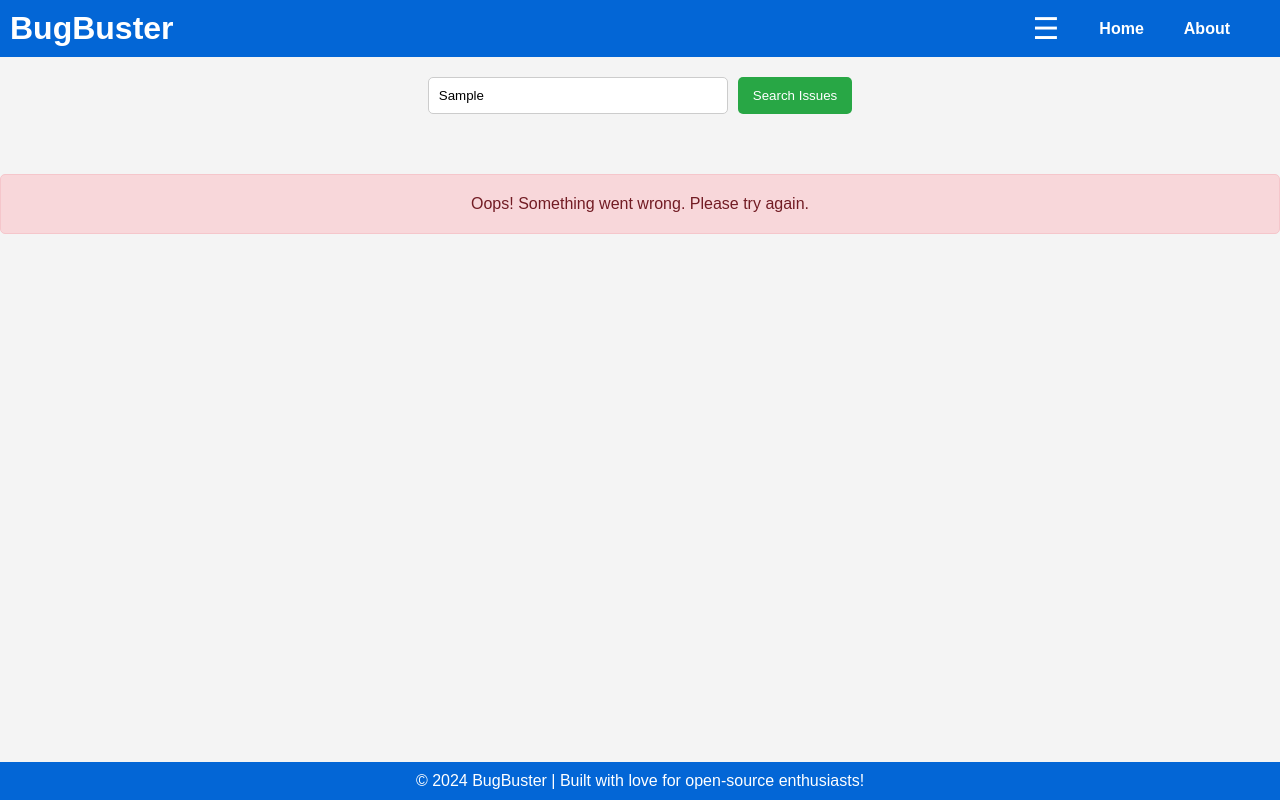
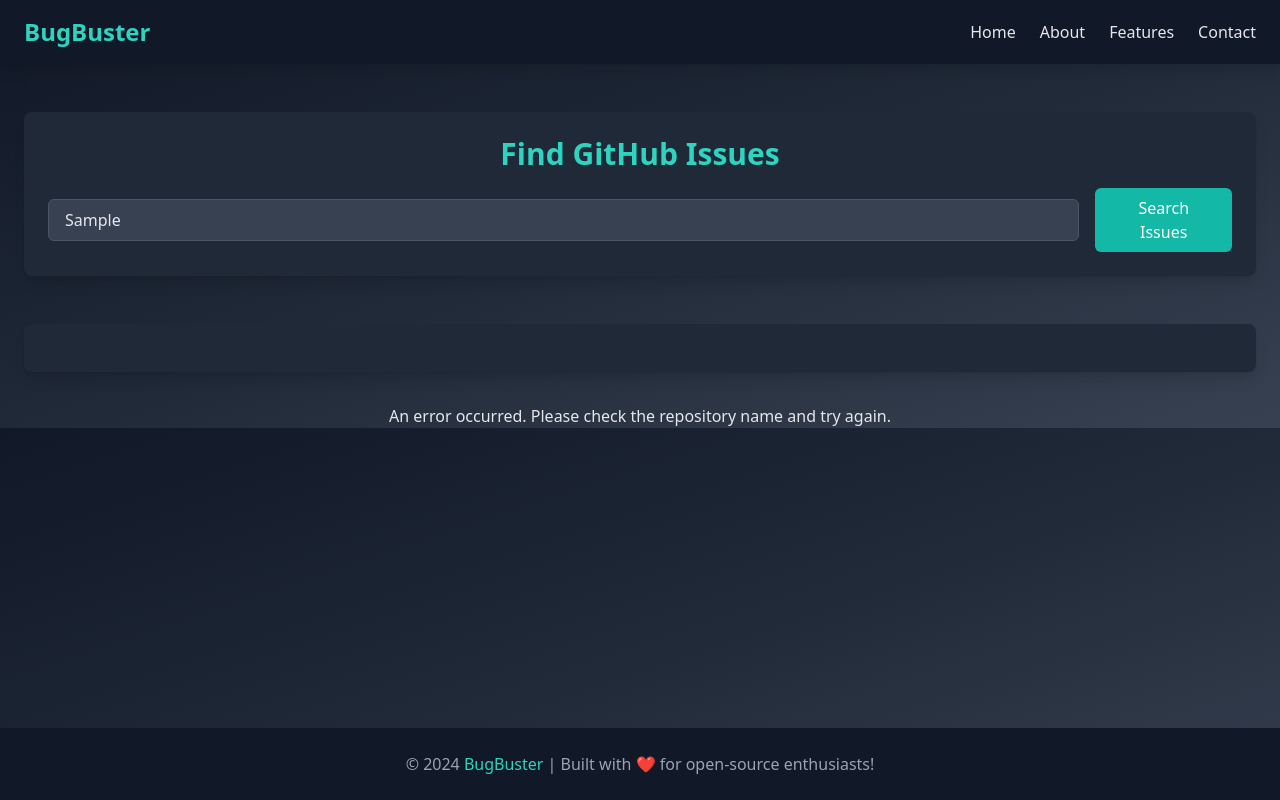
Before and after one commit to Mrshelby0/BugBuster, a plain HTML site: page index.html in a window 1280 px wide. Both pictures are taken after typing "Sample" into the empty fields and a click on the button "Search Issues". Drawn offline with nearby package versions, Linux system fonts and the light colour scheme; no server answers.

Commit message:
imporve the ui and fix some bugs in js

```diff
--- a/index.html
+++ b/index.html
@@ -4,50 +4,104 @@
     <meta charset="UTF-8">
     <meta name="viewport" content="width=device-width, initial-scale=1.0">
     <title>BugBuster - GitHub Issue Finder</title>
-    <link rel="stylesheet" href="styles.css">
+    <script src="https://cdn.tailwindcss.com"></script>
 </head>
-<body>
-    <header>
-        <div class="navbar">
-            <div class="logo">
-                <h1>BugBuster</h1>
-            </div>
-            <div class="menu" id="menu-toggle">
-                <button class="hamburger" id="hamburger-btn">&#9776;</button>
-                <ul id="nav-links" class="hidden">
-                    <li><a href="#">Home</a></li>
-                    <li><a href="#">About</a></li>
-                    <li id="user-menu">
-                        <!-- Dynamic Username or Sign-In/Sign-Up Links -->
-                    </li>
-                </ul>
+<body class="bg-gradient-to-br from-gray-900 via-gray-800 to-gray-700 text-gray-200 font-sans">
+
+<!-- Header -->
+<!-- Header -->
+<header class="bg-gray-900 shadow-lg sticky top-0 z-50">
+    <div class="container mx-auto flex items-center justify-between py-4 px-6">
+        <h1 class="text-2xl font-bold text-teal-400">BugBuster</h1>
+        <nav class="relative">
+            <!-- Hamburger button -->
+            <button id="hamburger-btn" class="lg:hidden text-xl focus:outline-none text-teal-400">
+                &#9776;
+            </button>
+            <ul class="hidden lg:flex space-x-6">
+                <li><a href="#" class="hover:text-teal-300 transition duration-300">Home</a></li>
+                <li><a href="#" class="hover:text-teal-300 transition duration-300">About</a></li>
+                <li><a href="#" class="hover:text-teal-300 transition duration-300">Features</a></li>
+                <li><a href="#" class="hover:text-teal-300 transition duration-300">Contact</a></li>
+            </ul>
+        </nav>
+    </div>
+</header>
+
+<!-- Mobile Navigation -->
+<div id="mobile-menu" class="fixed inset-0 bg-gray-800 bg-opacity-90 transform -translate-x-full transition-transform duration-300">
+    <div class="flex justify-between items-center py-4 px-6">
+        <h1 class="text-2xl font-bold text-teal-400">BugBuster</h1>
+    </div>
+    <ul class="flex flex-col space-y-4 text-center mt-8">
+        <li><a href="#" class="text-lg hover:text-teal-300 transition duration-300">Home</a></li>
+        <li><a href="#" class="text-lg hover:text-teal-300 transition duration-300">About</a></li>
+        <li><a href="#" class="text-lg hover:text-teal-300 transition duration-300">Features</a></li>
+        <li><a href="#" class="text-lg hover:text-teal-300 transition duration-300">Contact</a></li>
+        <li><a href="#" class="text-lg hover:text-teal-300 transition duration-300">Login</a></li>
+        <li><a href="#" class="text-lg hover:text-teal-300 transition duration-300">Sign Up</a></li>
+    </ul>
+</div>
+<script>
+
+    // Grab DOM elements
+const hamburgerBtn = document.getElementById('hamburger-btn'); // Hamburger button
+const mobileMenu = document.getElementById('mobile-menu'); // Mobile menu container
+
+// Toggle the mobile menu visibility when the hamburger button is clicked
+hamburgerBtn.addEventListener('click', () => {
+    mobileMenu.classList.toggle('-translate-x-full'); // Toggle the off-screen class
+});
+
+// Close the mobile menu if clicked outside
+document.addEventListener('click', (e) => {
+    // Check if the clicked element is outside the mobile menu and hamburger button
+    if (!mobileMenu.contains(e.target) && !hamburgerBtn.contains(e.target)) {
+        mobileMenu.classList.add('-translate-x-full'); // Hide the menu
+    }
+});
+
+</script>
+
+    <!-- Main Content -->
+    <main class="container mx-auto mt-12 px-6">
+        <!-- Search Container -->
+        <div class="bg-gray-800 shadow-lg rounded-lg p-6 space-y-4">
+            <h2 class="text-3xl font-semibold text-teal-400 text-center">Find GitHub Issues</h2>
+            <div class="flex flex-col md:flex-row md:space-x-4 items-center">
+                <input type="text" id="repo-input" placeholder="Enter GitHub repository (e.g., facebook/react)"
+                    class="w-full border border-gray-600 bg-gray-700 text-gray-200 rounded-md px-4 py-2 focus:ring-2 focus:ring-teal-400 focus:outline-none">
+                <button id="search-button"
+                    class="mt-4 md:mt-0 bg-teal-500 text-white px-6 py-2 rounded-md hover:bg-teal-600 transition duration-300">
+                    Search Issues
+                </button>
             </div>
         </div>
-    </header>
 
-    <main>
-        <div class="search-container">
-            <input type="text" id="repo-input" placeholder="Enter GitHub repository (e.g., facebook/react)">
-            <button id="search-button">Search Issues</button>
+        <!-- Loading Spinner -->
+        <div id="loading-spinner" class="hidden mt-8 text-center">
+            <div class="loader mx-auto border-4 border-gray-300 border-t-teal-500 rounded-full w-12 h-12 animate-spin"></div>
+            <p class="text-gray-400 mt-4">Loading issues...</p>
         </div>
 
-        <div id="loading-spinner" class="hidden">
-            <p>Loading issues...</p>
-        </div>
-
-        <section id="issues-container" class="hidden">
+        <!-- Issues Container -->
+        <section id="issues-container" class="hidden mt-12 bg-gray-800 shadow-lg rounded-lg p-6">
             <!-- Issues will be dynamically inserted here -->
         </section>
 
-        <div id="error-message" class="hidden">
-            <p>Oops! Something went wrong. Please try again.</p>
+        <!-- Error Message -->
+        <div id="error-message" class="hidden mt-8 text-center">
+            <p class="text-red-500 font-semibold">Oops! Something went wrong. Please try again.</p>
         </div>
     </main>
 
-    <footer>
-        <p>&copy; 2024 BugBuster | Built with love for open-source enthusiasts!</p>
+    <!-- Footer -->
+    <footer class="bg-gray-900 py-6 fixed bottom-0 left-0 right-0 text-center text-gray-400">
+        <p>&copy; 2024 <span class="text-teal-400">BugBuster</span> | Built with ❤️ for open-source enthusiasts!</p>
     </footer>
+    <!-- JavaScript for Menu -->
 
-    <script src="script.js"></script>
+    <script src="script.js" defer></script>
+
 </body>
 </html>
--- a/script.js
+++ b/script.js
@@ -1,88 +1,133 @@
-// GitHub Issues Fetching & Displaying Logic
+// DOM Elements
 const searchButton = document.getElementById('search-button');
 const repoInput = document.getElementById('repo-input');
 const issuesContainer = document.getElementById('issues-container');
 const loadingSpinner = document.getElementById('loading-spinner');
 const errorMessage = document.getElementById('error-message');
-const hamburgerBtn = document.getElementById('hamburger-btn');
 const navLinks = document.getElementById('nav-links');
 const userMenu = document.getElementById('user-menu');
 
-// Simulate whether the user is logged in
+// User Authentication Simulation
 let loggedIn = false; // Change to true to simulate a logged-in user
-let username = "JohnDoe"; // Change to the logged-in username
+let username = "JohnDoe"; // Example username
 
-// Toggle the hamburger menu for small screens
-hamburgerBtn.addEventListener('click', () => {
-    document.querySelector('.navbar').classList.toggle('open');
-});
+// Event Listeners
+hamburgerBtn.addEventListener('click', toggleNavbar);
+searchButton.addEventListener('click', fetchGitHubIssues);
 
-// Update the user menu based on login status
-function updateUserMenu() {
-    if (loggedIn) {
-        userMenu.innerHTML = `<a href="#">Hello, ${username}</a>`;
-    } else {
-        userMenu.innerHTML = `<a href="#" onclick="signIn()">Sign In</a> | <a href="#" onclick="signUp()">Sign Up</a>`;
-    }
+// Initialize the User Menu
+updateUserMenu();
+
+/**
+ * Toggle the visibility of the navbar menu for mobile devices.
+ */
+function toggleNavbar() {
+    navLinks.classList.toggle('hidden');
+    navLinks.classList.toggle('flex');
 }
 
-// Simulate the sign-in process
+/**
+ * Update the user menu to display login options or a personalized greeting.
+ */
+function updateUserMenu() {
+    userMenu.innerHTML = loggedIn
+        ? `<a href="#">Hello, ${username}</a>`
+        : `<a href="#" onclick="signIn()">Sign In</a> | <a href="#" onclick="signUp()">Sign Up</a>`;
+}
+
+/**
+ * Simulate the sign-in process.
+ */
 function signIn() {
     alert("Sign-In functionality will be implemented later.");
 }
 
-// Simulate the sign-up process
+/**
+ * Simulate the sign-up process.
+ */
 function signUp() {
     alert("Sign-Up functionality will be implemented later.");
 }
 
-searchButton.addEventListener('click', fetchGitHubIssues);
-
+/**
+ * Fetch GitHub issues from a repository and display them.
+ */
 async function fetchGitHubIssues() {
     const repoName = repoInput.value.trim();
+
     if (!repoName) {
-        alert("Please enter a repository name!");
+        alert("Please enter a valid repository name!");
         return;
     }
 
-    showLoading(true);
+    toggleLoading(true);
     clearPreviousIssues();
 
     try {
         const response = await fetch(`https://api.github.com/repos/${repoName}/issues?labels=good%20first%20issue,help%20wanted`);
 
         if (!response.ok) {
-            throw new Error("Failed to fetch issues");
+            throw new Error(`Failed to fetch issues: ${response.statusText}`);
         }
 
         const issues = await response.json();
 
         if (issues.length === 0) {
-            errorMessage.textContent = "No issues found for this repository.";
-            errorMessage.style.display = "block";
+            showMessage("There are no issues in this repo.");
         } else {
             displayIssues(issues);
         }
     } catch (error) {
         console.error("Error fetching issues:", error);
-        errorMessage.textContent = "Oops! Something went wrong. Please try again.";
-        errorMessage.style.display = "block";
+        showMessage("An error occurred. Please check the repository name and try again.");
     } finally {
-        showLoading(false);
+        toggleLoading(false);
     }
 }
 
-function showLoading(isLoading) {
-    if (isLoading) {
-        loadingSpinner.style.display = "block";
-        issuesContainer.style.display = "none";
-    } else {
-        loadingSpinner.style.display = "none";
-        issuesContainer.style.display = "grid";
-    }
+/**
+ * Toggle the loading spinner and issues container visibility.
+ * @param {boolean} isLoading - Whether to show the loading spinner.
+ */
+function toggleLoading(isLoading) {
+    loadingSpinner.style.display = isLoading ? "block" : "none";
+    issuesContainer.style.display = isLoading ? "none" : "grid";
 }
 
+/**
+ * Clear previously displayed issues and error messages.
+ */
 function clearPreviousIssues() {
     issuesContainer.innerHTML = '';
-    errorMessage.style.display = 'none'; // Hide error message if it's displayed
+    errorMessage.style.display = 'none';
 }
+
+/**
+ * Display a message in the error message container.
+ * @param {string} message - The message to display.
+ */
+function showMessage(message) {
+    errorMessage.textContent = message;
+    errorMessage.style.display = "block";
+}
+
+/**
+ * Display the fetched GitHub issues in the issues container.
+ * @param {Array} issues - The list of GitHub issues to display.
+ */
+function displayIssues(issues) {
+    issues.forEach(issue => {
+        const issueCard = document.createElement('div');
+        issueCard.className = "issue-card border p-4 rounded-lg shadow hover:shadow-lg transition";
+
+        issueCard.innerHTML = `
+            <h3 class="font-bold text-lg text-blue-500 hover:underline">
+                <a href="${issue.html_url}" target="_blank">${issue.title}</a>
+            </h3>
+            <p class="text-gray-600">${issue.body ? issue.body.slice(0, 100) + "..." : "No description provided."}</p>
+            <p class="text-sm text-gray-400 mt-2">Created by: ${issue.user.login}</p>
+        `;
+
+        issuesContainer.appendChild(issueCard);
+    });
+}
--- a/styles.css
+++ /dev/null
@@ -1,190 +0,0 @@
-/* Basic Styling */
-* {
-    margin: 0;
-    padding: 0;
-    box-sizing: border-box;
-}
-
-body {
-    font-family: Arial, sans-serif;
-    background-color: #f4f4f4;
-    color: #333;
-}
-
-header {
-    background-color: #0366d6;
-    color: white;
-    padding: 10px;
-}
-
-.navbar {
-    display: flex;
-    justify-content: space-between;
-    align-items: center;
-}
-
-.menu {
-    display: flex;
-    align-items: center;
-}
-
-.hamburger {
-    font-size: 30px;
-    background: none;
-    border: none;
-    color: white;
-    cursor: pointer;
-}
-
-#nav-links {
-    list-style-type: none;
-    display: flex;
-    margin-left: 20px;
-}
-
-#nav-links li {
-    margin: 0 10px;
-}
-
-#nav-links a {
-    text-decoration: none;
-    color: white;
-    font-weight: bold;
-    padding: 5px 10px;
-    transition: background-color 0.3s ease;
-}
-
-#nav-links a:hover {
-    background-color: #28a745;
-    border-radius: 5px;
-}
-
-.hidden {
-    display: none;
-}
-
-#user-menu {
-    cursor: pointer;
-}
-
-.search-container {
-    display: flex;
-    justify-content: center;
-    margin: 20px 0;
-}
-
-#repo-input {
-    padding: 10px;
-    width: 300px;
-    border-radius: 5px;
-    border: 1px solid #ccc;
-    margin-right: 10px;
-}
-
-#search-button {
-    padding: 10px 15px;
-    border-radius: 5px;
-    background-color: #28a745;
-    color: white;
-    border: none;
-    cursor: pointer;
-}
-
-#search-button:hover {
-    background-color: #218838;
-}
-
-#loading-spinner {
-    text-align: center;
-    padding: 20px;
-    font-size: 1.2em;
-}
-
-#issues-container {
-    display: grid;
-    grid-template-columns: repeat(auto-fit, minmax(250px, 1fr));
-    gap: 20px;
-    padding: 20px;
-}
-
-.issue-card {
-    background: white;
-    padding: 15px;
-    border-radius: 8px;
-    box-shadow: 0 2px 4px rgba(0, 0, 0, 0.1);
-    transition: transform 0.3s ease;
-}
-
-.issue-card:hover {
-    transform: scale(1.05);
-}
-
-.issue-title {
-    font-size: 1.2em;
-    color: #0366d6;
-    font-weight: bold;
-}
-
-.issue-description {
-    color: #555;
-}
-
-#error-message {
-    text-align: center;
-    padding: 20px;
-    background-color: #f8d7da;
-    color: #721c24;
-    border: 1px solid #f5c6cb;
-    border-radius: 5px;
-    display: none;
-}
-
-footer {
-    background-color: #0366d6;
-    color: white;
-    text-align: center;
-    padding: 10px;
-    position: fixed;
-    width: 100%;
-    bottom: 0;
-}
-
-/* Media Query for Small Screens (Mobile) */
-@media (max-width: 768px) {
-    #nav-links {
-        display: none;
-        flex-direction: column;
-        position: absolute;
-        background-color: #0366d6;
-        top: 50px;
-        right: 0;
-        width: 200px;
-    }
-
-    #nav-links li {
-        margin: 15px 0;
-        text-align: center;
-    }
-
-    #nav-links a {
-        display: block;
-        padding: 10px;
-        font-size: 18px;
-    }
-
-    .hamburger {
-        display: block;
-    }
-
-    .menu {
-        display: none;
-    }
-
-    .navbar.open .menu {
-        display: flex;
-    }
-
-    .navbar.open #nav-links {
-        display: flex;
-    }
-}
```
